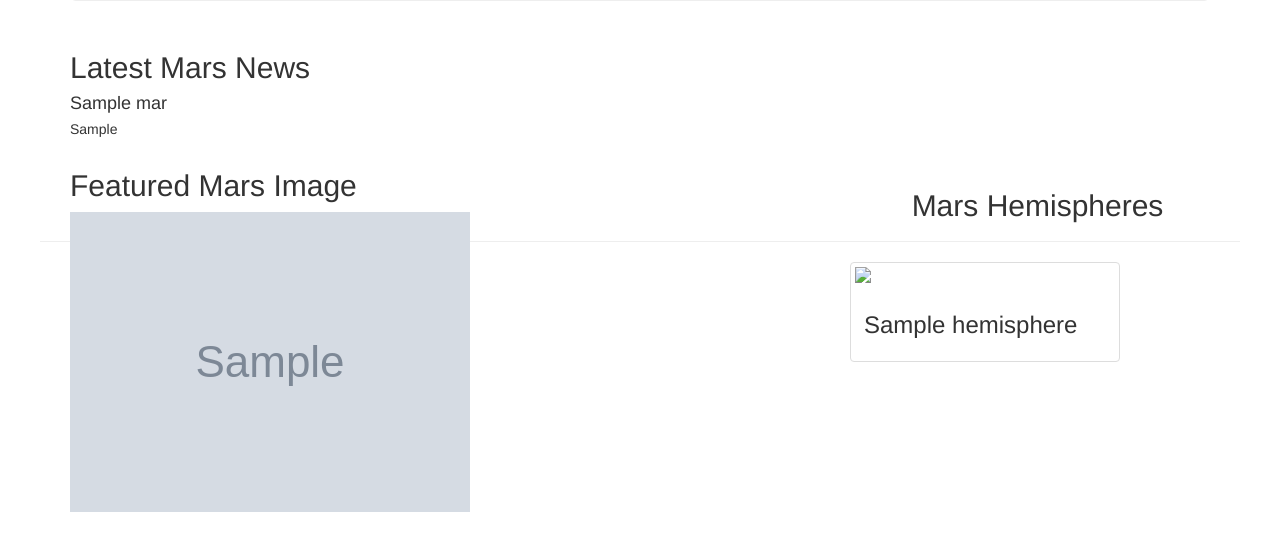
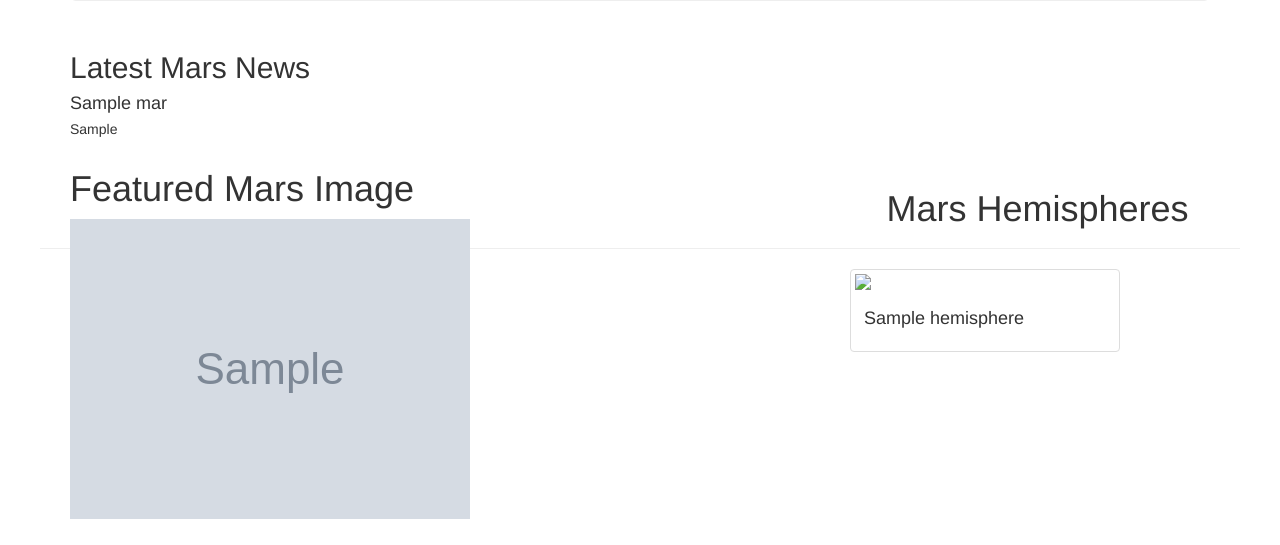
Before and after one commit to jwwstauf/web-scraping-challenge, a Flask app: template Mission_to_Mars/templates/index.html in a window 1280 px wide. Shown: the part 255-800 px from the top of the page. Run offline with Flask 2, Linux system fonts and the light colour scheme; the template is opened without the code that fills it: most values are stand-ins (such as "Sample title", 1, 10 or a date in 2020); grey boxes marked "Sample" are stand-in pictures; some libraries are stand-ins or nearby versions.

Commit message:
Update index.html

```diff
--- a/Mission_to_Mars/templates/index.html
+++ b/Mission_to_Mars/templates/index.html
@@ -28,7 +28,7 @@
 
       <div class="row" id="mars-featured-image">
         <div class="col-md-8">
-          <h2>Featured Mars Image</h2>
+          <h1>Featured Mars Image</h1>
 
           <img
             src="{{mars.featured_image}}"
@@ -38,7 +38,7 @@
 
       <div class="row" id="mars-hemispheres">
         <div class="page-header">
-          <h2 class="text-center">Mars Hemispheres</h2>
+          <h1 class="text-center">Mars Hemispheres</h1>
         </div>
 
         {% for hemisphere in mars.hemispheres %}
@@ -46,7 +46,7 @@
           <div class="thumbnail">
             <img src="{{hemisphere.Url}}">
             <div class="caption">
-              <h3>{{hemisphere.Title}}</h3>
+              <h4>{{hemisphere.Title}}</h4>
             </div>
           </div>
         </div>
```
